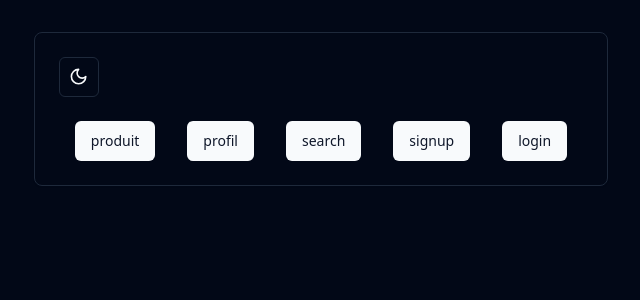
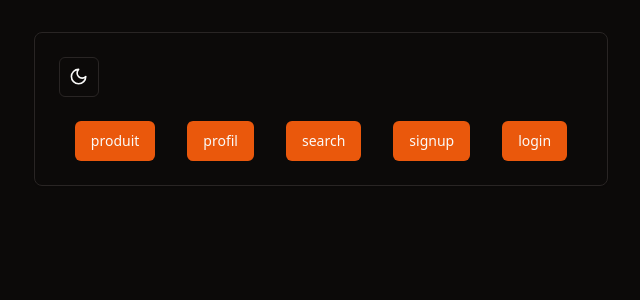
Before and after one commit to drimov/CookRecipes, a React (Vite) app: page / in a window 1280 px wide. Shown: the top 300 px of the page, without its empty margins (319-959 px from the left). Built offline with nearby package versions, Linux system fonts and the light colour scheme.

Commit message:
style: 💄mise en place du style orange de shadcn-ui

```diff
--- a/src/App.css
+++ b/src/App.css
@@ -5,64 +5,47 @@
 @layer base {
   :root {
     --background: 0 0% 100%;
-    --foreground: 222.2 84% 4.9%;
-
+    --foreground: 20 14.3% 4.1%;
     --card: 0 0% 100%;
-    --card-foreground: 222.2 84% 4.9%;
-
+    --card-foreground: 20 14.3% 4.1%;
     --popover: 0 0% 100%;
-    --popover-foreground: 222.2 84% 4.9%;
-
-    --primary: 222.2 47.4% 11.2%;
-    --primary-foreground: 210 40% 98%;
-
-    --secondary: 210 40% 96.1%;
-    --secondary-foreground: 222.2 47.4% 11.2%;
-
-    --muted: 210 40% 96.1%;
-    --muted-foreground: 215.4 16.3% 46.9%;
-
-    --accent: 210 40% 96.1%;
-    --accent-foreground: 222.2 47.4% 11.2%;
-
+    --popover-foreground: 20 14.3% 4.1%;
+    --primary: 24.6 95% 53.1%;
+    --primary-foreground: 60 9.1% 97.8%;
+    --secondary: 60 4.8% 95.9%;
+    --secondary-foreground: 24 9.8% 10%;
+    --muted: 60 4.8% 95.9%;
+    --muted-foreground: 25 5.3% 44.7%;
+    --accent: 60 4.8% 95.9%;
+    --accent-foreground: 24 9.8% 10%;
     --destructive: 0 84.2% 60.2%;
-    --destructive-foreground: 210 40% 98%;
-
-    --border: 214.3 31.8% 91.4%;
-    --input: 214.3 31.8% 91.4%;
-    --ring: 222.2 84% 4.9%;
-
+    --destructive-foreground: 60 9.1% 97.8%;
+    --border: 20 5.9% 90%;
+    --input: 20 5.9% 90%;
+    --ring: 24.6 95% 53.1%;
     --radius: 0.5rem;
   }
 
   .dark {
-    --background: 222.2 84% 4.9%;
-    --foreground: 210 40% 98%;
-
-    --card: 222.2 84% 4.9%;
-    --card-foreground: 210 40% 98%;
-
-    --popover: 222.2 84% 4.9%;
-    --popover-foreground: 210 40% 98%;
-
-    --primary: 210 40% 98%;
-    --primary-foreground: 222.2 47.4% 11.2%;
-
-    --secondary: 217.2 32.6% 17.5%;
-    --secondary-foreground: 210 40% 98%;
-
-    --muted: 217.2 32.6% 17.5%;
-    --muted-foreground: 215 20.2% 65.1%;
-
-    --accent: 217.2 32.6% 17.5%;
-    --accent-foreground: 210 40% 98%;
-
-    --destructive: 0 62.8% 30.6%;
-    --destructive-foreground: 210 40% 98%;
-
-    --border: 217.2 32.6% 17.5%;
-    --input: 217.2 32.6% 17.5%;
-    --ring: 212.7 26.8% 83.9%;
+    --background: 20 14.3% 4.1%;
+    --foreground: 60 9.1% 97.8%;
+    --card: 20 14.3% 4.1%;
+    --card-foreground: 60 9.1% 97.8%;
+    --popover: 20 14.3% 4.1%;
+    --popover-foreground: 60 9.1% 97.8%;
+    --primary: 20.5 90.2% 48.2%;
+    --primary-foreground: 60 9.1% 97.8%;
+    --secondary: 12 6.5% 15.1%;
+    --secondary-foreground: 60 9.1% 97.8%;
+    --muted: 12 6.5% 15.1%;
+    --muted-foreground: 24 5.4% 63.9%;
+    --accent: 12 6.5% 15.1%;
+    --accent-foreground: 60 9.1% 97.8%;
+    --destructive: 0 72.2% 50.6%;
+    --destructive-foreground: 60 9.1% 97.8%;
+    --border: 12 6.5% 15.1%;
+    --input: 12 6.5% 15.1%;
+    --ring: 20.5 90.2% 48.2%;
   }
 }
 
```
